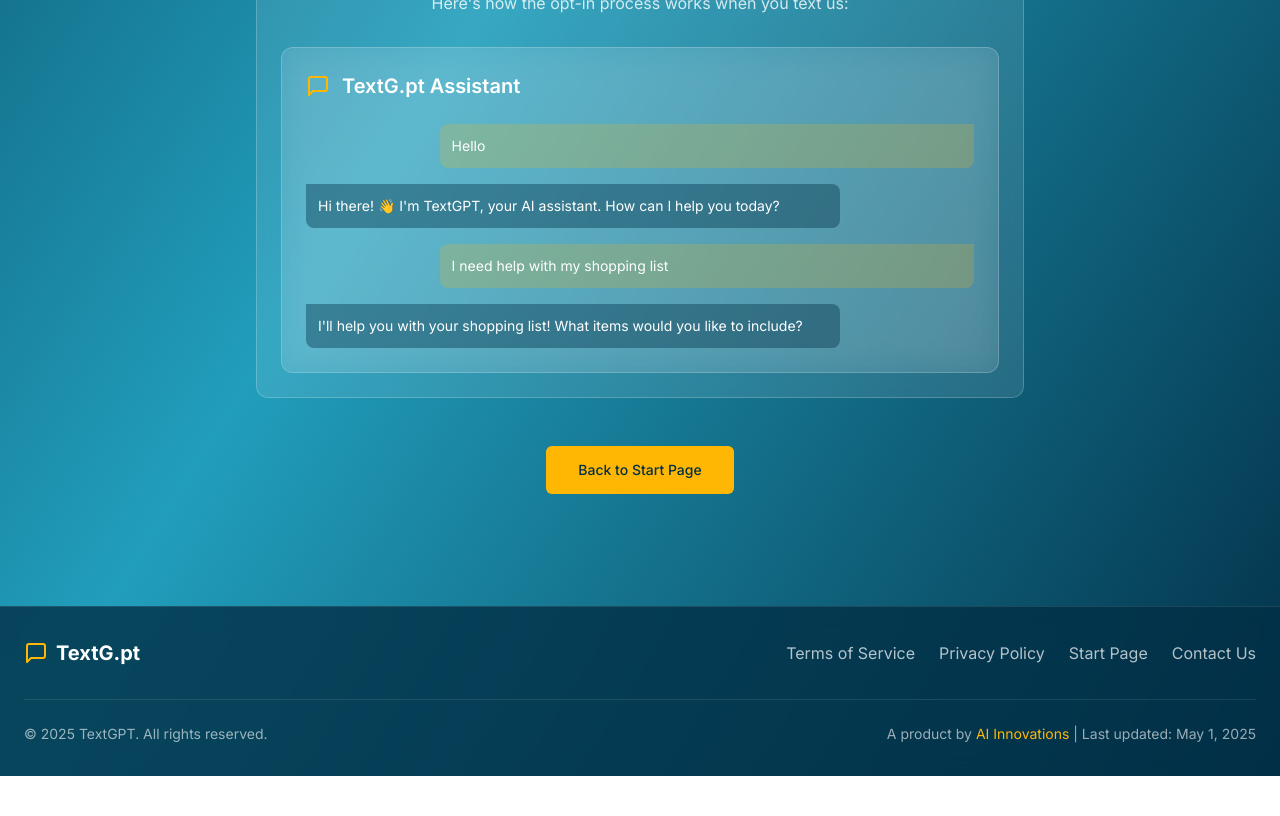
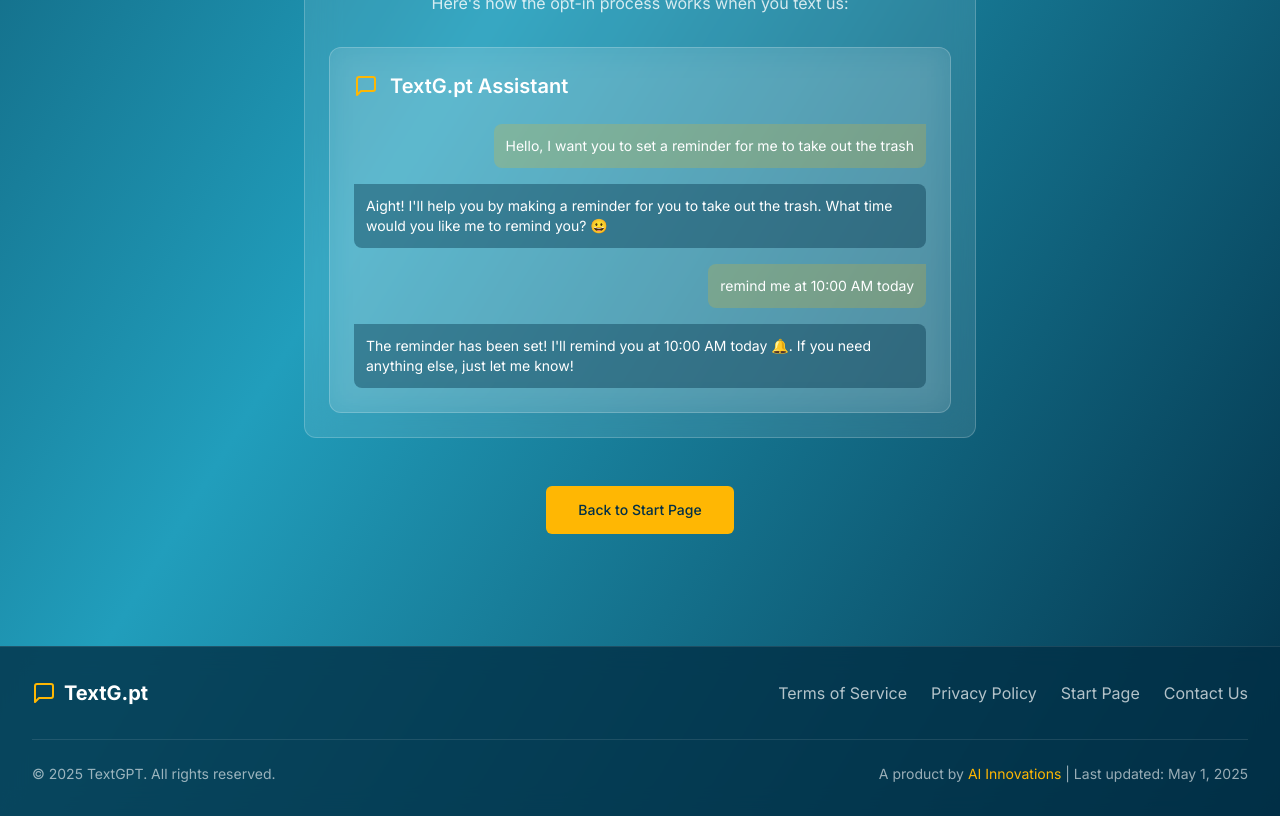
Before and after one commit to CMPGPT/TextGPT, a Next.js app: page /opt-in in a window 1280 px wide. Shown: the part 1260-2076 px from the top of the page. Before the commit the page ends 2036 px from the top, so only its background shows below. Built offline with nearby package versions, Linux system fonts and the light colour scheme.

Commit message:
fixed some layout issues

```diff
--- a/app/opt-in/page.tsx
+++ b/app/opt-in/page.tsx
@@ -86,7 +86,7 @@
       {/* This div serves as a spacer when the navbar becomes fixed */}
       {isScrolled && <div className="h-24 md:h-28" aria-hidden="true"></div>}
 
-      <div className="container mx-auto px-6 pb-20 md:pb-28 max-w-6xl pt-8 md:pt-16">
+      <div className="container mx-auto px-4 sm:px-6 lg:px-8 pb-20 md:pb-28 max-w-7xl pt-8 md:pt-16">
         <div className="text-center mb-12">
           <h1 className="text-4xl md:text-6xl font-bold mb-6 text-white">
             Explicit <span className="text-textgpt-300">Opt-In</span> Process
@@ -96,7 +96,7 @@
           </p>
         </div>
 
-        <div className="grid grid-cols-1 md:grid-cols-2 gap-12 items-center max-w-5xl mx-auto">
+        <div className="grid grid-cols-1 md:grid-cols-2 gap-8 lg:gap-16 items-center max-w-6xl mx-auto">
           <div>
             <Card className="bg-white/10 backdrop-blur-lg border border-white/20 overflow-hidden">
               <CardContent className="p-6">
@@ -219,7 +219,7 @@
           </div>
         </div>
 
-        <div className="mt-16 max-w-3xl mx-auto bg-white/10 backdrop-blur-lg border border-white/20 rounded-xl p-6">
+        <div className="mt-16 max-w-2xl mx-auto bg-white/10 backdrop-blur-lg border border-white/20 rounded-xl p-6">
           <div className="text-center">
             <h2 className="text-2xl font-bold text-white mb-4">Visual Demonstration of Opt-In</h2>
             <p className="text-white/80 mb-8">Here&apos;s how the opt-in process works when you text us:</p>
@@ -232,20 +232,32 @@
             </div>
 
             <div className="space-y-4">
-              <div className="bg-textgpt-300/20 p-3 rounded-lg rounded-tr-none ml-auto w-4/5">
-                <p className="text-white text-sm">Hello</p>
+              {/* User message - Hello */}
+              <div className="flex justify-end w-full">
+                <div className="bg-textgpt-300/20 p-3 rounded-lg rounded-tr-none inline-block">
+                  <p className="text-white text-sm text-right">Hello, I want you to set a reminder for me to take out the trash</p>
+                </div>
               </div>
 
-              <div className="bg-textgpt-200/40 p-3 rounded-lg rounded-tl-none w-4/5">
-                <p className="text-white text-sm">Hi there! 👋 I&apos;m TextGPT, your AI assistant. How can I help you today?</p>
+              {/* Assistant response */}
+              <div className="flex justify-start w-full">
+                <div className="bg-textgpt-200/40 p-3 rounded-lg rounded-tl-none max-w-4/5">
+                  <p className="text-white text-sm">Aight! I&apos;ll help you by making a reminder for you to take out the trash. What time would you like me to remind you? 😀</p>
+                </div>
               </div>
 
-              <div className="bg-textgpt-300/20 p-3 rounded-lg rounded-tr-none ml-auto w-4/5">
-                <p className="text-white text-sm">I need help with my shopping list</p>
+              {/* User message - Shopping list */}
+              <div className="flex justify-end w-full">
+                <div className="bg-textgpt-300/20 p-3 rounded-lg rounded-tr-none inline-block">
+                  <p className="text-white text-sm text-right">  remind me at 10:00 AM today</p>
+                </div>
               </div>
 
-              <div className="bg-textgpt-200/40 p-3 rounded-lg rounded-tl-none w-4/5">
-                <p className="text-white text-sm">I&apos;ll help you with your shopping list! What items would you like to include?</p>
+              {/* Assistant response */}
+              <div className="flex justify-start w-full">
+                <div className="bg-textgpt-200/40 p-3 rounded-lg rounded-tl-none max-w-4/5">
+                  <p className="text-white text-sm">The reminder has been set! I&apos;ll remind you at 10:00 AM today 🔔. If you need anything else, just let me know! </p>
+                </div>
               </div>
             </div>
           </div>
@@ -263,7 +275,7 @@
       </div>
 
       <footer className="bg-textgpt-200/80 backdrop-blur-md py-8 border-t border-white/10">
-        <div className="container mx-auto px-6 max-w-7xl">
+        <div className="container mx-auto px-4 sm:px-6 lg:px-8 max-w-7xl">
           <div className="flex flex-col md:flex-row justify-between items-center">
             <div className="flex items-center mb-6 md:mb-0">
               <MessageSquare size={24} className="text-textgpt-300 mr-2" />
--- a/app/start/page.tsx
+++ b/app/start/page.tsx
@@ -92,9 +92,9 @@
       {/* This div serves as a spacer when the navbar becomes fixed */}
       {isScrolled && <div className="h-24 md:h-28" aria-hidden="true"></div>}
 
-      <div className="container mx-auto px-6 pb-20 md:pb-28 max-w-6xl pt-8 md:pt-16">
-        <div className="grid grid-cols-1 lg:grid-cols-2 gap-12 items-center">
-          <div className="max-w-2xl">
+      <div className="container mx-auto px-4 sm:px-6 lg:px-8 pb-20 md:pb-28 max-w-7xl pt-8 md:pt-16">
+        <div className="grid grid-cols-1 lg:grid-cols-2 gap-8 lg:gap-16 items-center">
+          <div className="max-w-2xl lg:max-w-none">
             <h1 className="text-4xl md:text-6xl font-bold mb-6 text-white">
               Start Chatting with
               <span className="text-textgpt-300 block mt-2">TextGPT</span>
@@ -135,7 +135,7 @@
             </div>
           </div>
 
-          <div className="relative mx-auto">
+          <div className="relative mx-auto lg:mx-0 lg:ml-auto">
             <div className="absolute top-0 -left-20 w-72 h-72 bg-textgpt-300/30 rounded-full filter blur-3xl opacity-70 animate-pulse"></div>
             <div className="absolute bottom-0 right-0 w-48 h-48 bg-textgpt-400/30 rounded-full filter blur-xl opacity-70 animate-pulse delay-700"></div>
 
@@ -175,7 +175,7 @@
           </div>
         </div>
 
-        <div className="mt-16 max-w-3xl mx-auto">
+        <div className="mt-16 max-w-4xl mx-auto">
           <h2 className="text-3xl font-bold text-white text-center mb-8">
             Why <span className="text-textgpt-300">SMS</span>?
           </h2>
@@ -233,7 +233,7 @@
       </div>
 
       <footer className="bg-textgpt-200/80 backdrop-blur-md py-8 border-t border-white/10">
-        <div className="container mx-auto px-6 max-w-7xl">
+        <div className="container mx-auto px-4 sm:px-6 lg:px-8 max-w-7xl">
           <div className="flex flex-col md:flex-row justify-between items-center">
             <div className="flex items-center mb-6 md:mb-0">
               <MessageSquare size={24} className="text-textgpt-300 mr-2" />
```
